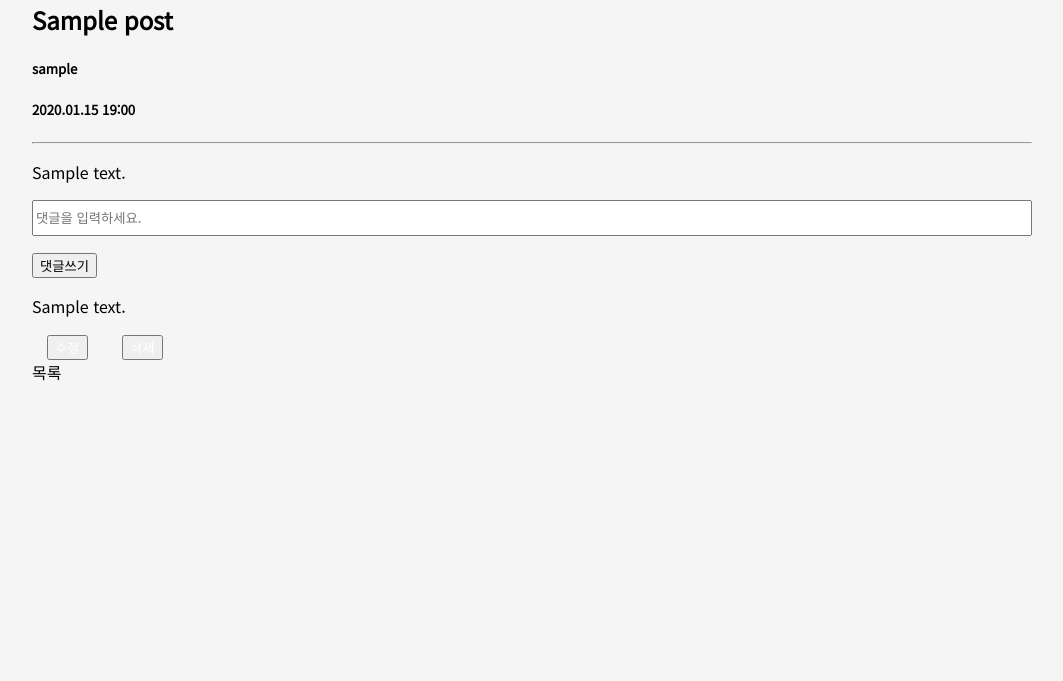
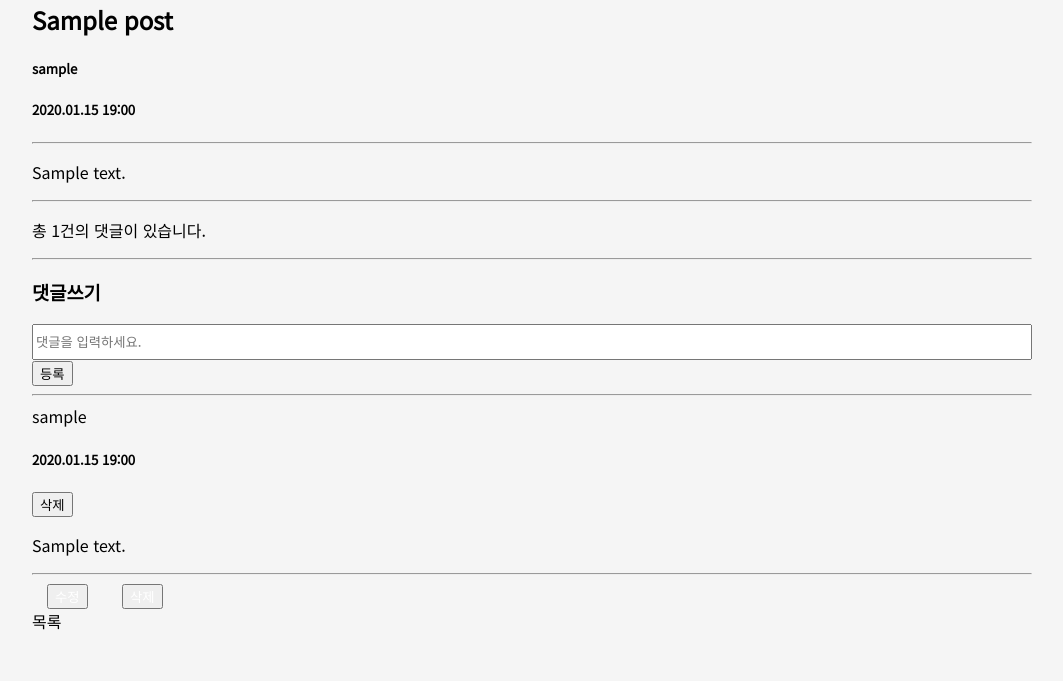
Before and after one commit to YongjoonSeo/Board304, a Django app: page /community/1/ in a window 1280 px wide. Shown: the part 146-827 px from the top of the page, without its empty margins (108-1171 px from the left). Before the commit the page ends 527 px from the top, so only its background shows below. Run offline with Django 3.2, Linux system fonts and the light colour scheme; a user stored in the database is signed in; tables that the repository leaves empty hold one stand-in row (values such as "Sample post"); some libraries are stand-ins or nearby versions.

Commit message:
community board prototype in progress - detail.html frontend big size

```diff
--- a/normalboard/forms.py
+++ b/normalboard/forms.py
@@ -34,6 +34,7 @@ class CommentForm(forms.ModelForm):
         widget=forms.TextInput(
             attrs = {
                 'placeholder': '댓글을 입력하세요.',
+                'class': 'commentinput',
             }
         )
     )
--- a/normalboard/static/index.css
+++ b/normalboard/static/index.css
@@ -169,3 +169,8 @@
     height: 2.5rem;
     margin-left: 1rem;
 }
+
+.numofcomments {
+    font-size: 90%;
+    color: gray;
+}
--- a/normalboard/templates/normalboard/detail.html
+++ b/normalboard/templates/normalboard/detail.html
@@ -23,22 +23,49 @@
 <div class="content">
   {{ post.content|safe_markdown }}
 </div>
-<form action="{% url 'normalboard:create_comments' post.pk %}" method="POST">
+<hr>
+
+<p class="commentnum-infobox">총 <span class="commentnum-info">{{ post.comment_set.all|length }}</span>건의 댓글이 있습니다.</p>
+<hr>
+
+<h3 class="comment-write">댓글쓰기</h3>
+<form action="{% url 'normalboard:create_comments' post.pk %}" method="POST" class="commentform">
   {% csrf_token %}
-  {{ commentform.as_p }}
-  <button>댓글쓰기</button>
+  {{ commentform }}
+  <button class="commentbtn comment-create">등록</button>
 </form>
+<hr>
 
 <div class="comments">
   {% for comment in comments %}
-  <p>{{ comment.content }}</p>
+  <div class="commentbox">
+    <div class="comment-metadata">
+    <div class="comment-profile">
+      <span class="comment-username">{{ comment.user }}</span>
+      <div class="seperate"></div>
+      <h5 class="datedata comment-date">{{ comment.created_at|date:'Y.m.d H:i' }}</h5>
+    </div>
+    {% if comment.user == request.user %}
+    <form action="{% url 'normalboard:delete_comments' post.pk comment.pk %}" method="POST">
+      {% csrf_token %}
+      <button class="commentbtn comment-delete">삭제</button>
+    </form>
+    {% endif %}
+  </div>
+    <p>{{ comment.content }}</p>
+  </div>
+  <hr>
   {% endfor %}
 </div>
 
+
+
+
+
 {% if request.user == post.author %}
 <div class="btnbox">
-<button id="updatebtn">수정</button>
-<button id="deletebtn">삭제</button>
+  <button id="updatebtn">수정</button>
+  <button id="deletebtn">삭제</button>
 </div>
 {% endif %}
 <a href="{% url 'normalboard:index' %}" class="tolist">목록</a>
```
Also changed, not shown: normalboard/static/detail.css (+55 -0 lines).
